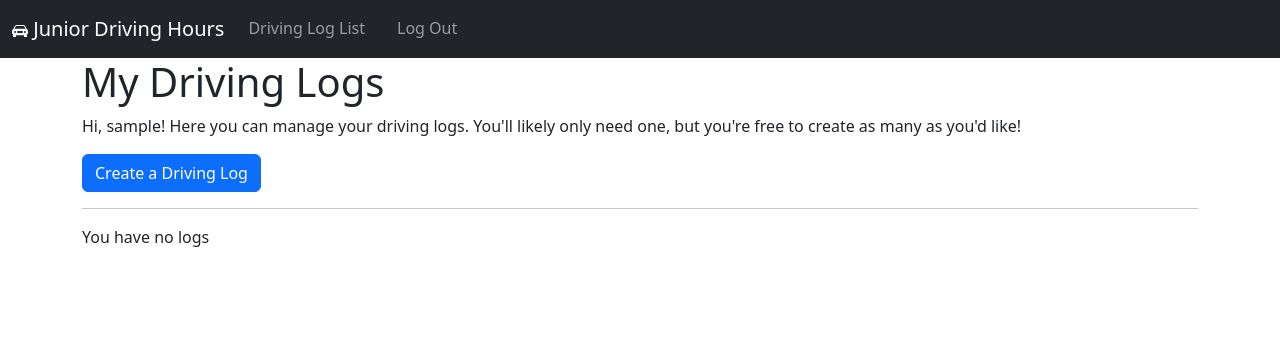
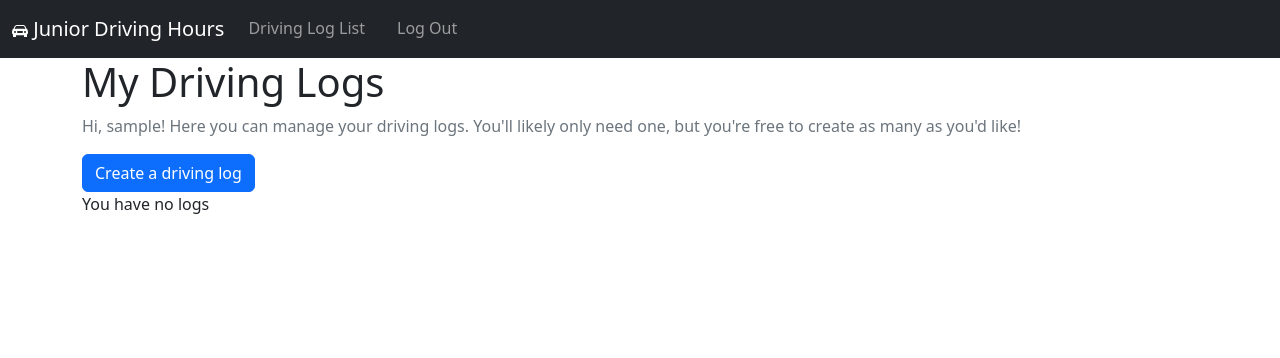
Before and after one commit to jaerrib/driving-hours, a Django app: page /driving_logs/ in a window 1280 px wide. Shown: the top 358 px of the page. Run offline with Django 4.2, Linux system fonts and the light colour scheme; the visitor is signed in with stand-in values (Sample User, id 1); data that the repository does not hold is empty; parts of the project's set-up code (start-up, migrations or seed data) failed here and were passed over.

Commit message:
Style changes on driving log list

```diff
--- a/templates/driving_logs/driving_log_list.html
+++ b/templates/driving_logs/driving_log_list.html
@@ -4,11 +4,10 @@
 
 {% block content %}
     <h1>My Driving Logs</h1>
-    <p>Hi, {{ user }}! Here you can manage your driving logs. You'll likely only need one, but you're free to create as many as you'd like!</p>
-    <a href="{% url 'driving_log_new' %}" class="btn btn-primary">Create a Driving Log</a>
-    <hr class="my-3">
+    <p class="text-secondary">Hi, {{ user }}! Here you can manage your driving logs. You'll likely only need one, but you're free to create as many as you'd like!</p>
+    <a href="{% url 'driving_log_new' %}" class="btn btn-primary">Create a driving log</a>
     {% if drivinglog_list %}
-        <table class="table">
+        <table class="table table-striped mt-3">
             <thead>
                 <tr>
                     <th scope="col">Name</th>
@@ -18,7 +17,7 @@
                     <th scope="col">Actions</th>
                 </tr>
             </thead>
-            <tbody>
+            <tbody class="table-group-divider">
                 {% for driving_log in drivinglog_list %}
                 <tr>
                     <td><a href="{% url 'driving_log_detail' driving_log.pk %}">{{ driving_log.name }}</a></td>
```
